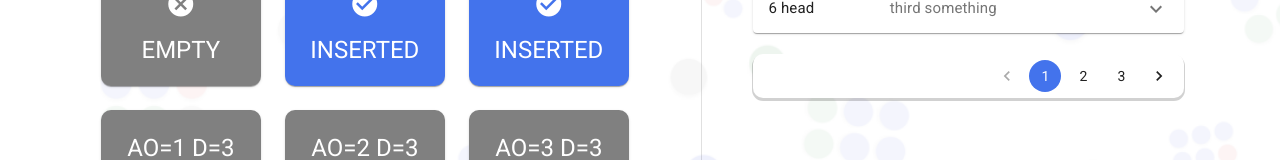
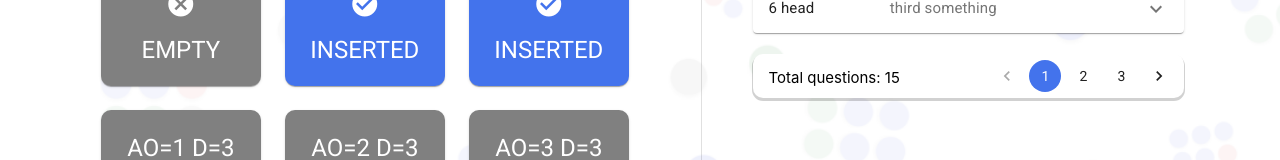
Before and after one commit to IvanLuksic/LearnIO, a React (Create React App) app in the folder learnio/: page /topic/1 in a window 1280 px wide. Shown: the part 551-711 px from the top of the page. Built offline with nearby package versions, Linux system fonts and the light colour scheme.

Commit message:
minor tweaks

```diff
--- a/learnio/src/components/admin/AddAccordion.jsx
+++ b/learnio/src/components/admin/AddAccordion.jsx
@@ -18,21 +18,6 @@ import Grid from '@material-ui/core/Grid';
 
 
 const useStyles = makeStyles((theme)=>({
-    background:{
-        position: 'absolute',
-        backgroundImage:"url("+backgroundIMG+")",
-        backgroundSize: "cover",
-        backgroundPosition: "fixed",
-        backgroundAttachment: "fixed",
-        backgroundRepeat: "repeat-y",
-        width: "100%",
-        [theme.breakpoints.down('sm')]: {
-          minHeight: "100vh",
-        },
-        [theme.breakpoints.up('md')]: {
-          minHeight: "200vh",
-        },
-    },
     root: {
         backgroundColor: 'transparent',
         width: '90%',
@@ -148,8 +133,10 @@ function AddAccordion(props) {
                 <Typography>{props.text}</Typography>
               </Grid>
               <Grid container md={3} xs={4} direction="row" justify="flex-end" alignItems="center">
+              <Button onClick={()=>handleOpen()} className={classes.iconButtons}><Icon style={{color:"#4372ec",fontSize:'2em'}}>edit_outlined_icon </Icon></Button>
                   <Popup
-                  trigger = {<Button className={classes.iconButtons}><Icon style={{color:"#4372ec",fontSize:'2em'}}>edit_outlined_icon </Icon></Button>}
+                    open={props.openEdit===question.id && open}
+                    onClose={handleClose}
                     modal nested fixed>
                   {
                     <EditQuestionPU popUpClose={handleClose} style={{borderRadius:'25px'}} questChange={props.questChange} prop={question} changeText={props.changeText}/>
@@ -163,6 +150,7 @@ function AddAccordion(props) {
         </div>
       ))}
       <div className={classes.pagin}>
+        <p className={classes.accHeading} style={{float: 'left', margin: '10px'}}>Total questions: {props.questions.length}</p>
         <Pagination style={{display: 'flex', justifyContent:'flex-end'}} count={props.pageCount} page={props.page} onChange={changePage} color="primary" />
       </div>
       </div>
--- a/learnio/src/components/admin/AddQuestPU.jsx
+++ b/learnio/src/components/admin/AddQuestPU.jsx
@@ -6,7 +6,6 @@ import TextField from '@material-ui/core/TextField';
 import Grid from '@material-ui/core/Grid';
 import Divider from '@material-ui/core/Divider';
 import Icon from '@material-ui/core/Icon';
-
 
 const useStyles = makeStyles((theme) => ({
   grupaBotuna:{
@@ -121,8 +120,6 @@ function AddQuestPU(props) {
 
   const quest = {id: 0, heading:"new head", secondary:"new something", photo:false, url:'', text:''};
 
-
-
   const classes = useStyles();
 //dropdown button---------------------
 
@@ -135,6 +132,7 @@ function AddQuestPU(props) {
     quest.id = ID;
     props.questAdd(quest);
     props.popUpClose();
+    props.changePage(ID);
     props.forceUpdate();
   }
 //------------------------
--- a/learnio/src/components/admin/EditQuestion.jsx
+++ b/learnio/src/components/admin/EditQuestion.jsx
@@ -1,6 +1,5 @@
 import React, {useState} from 'react';
 import { makeStyles} from '@material-ui/core/styles';
-import backgroundIMG from '../../images/learniobg10-15.png';
 import Typography from '@material-ui/core/Typography';
 import Button from '@material-ui/core/Button';
 import Popup from 'reactjs-popup';
@@ -10,21 +9,6 @@ import Icon from '@material-ui/core/Icon';
 import AddAccordion from './AddAccordion.jsx';
 
 const useStyles = makeStyles((theme)=>({
-    background:{
-        position: 'absolute',
-        backgroundImage:"url("+backgroundIMG+")",
-        backgroundSize: "cover",
-        backgroundPosition: "fixed",
-        backgroundAttachment: "fixed",
-        backgroundRepeat: "repeat-y",
-        width: "100%",
-        [theme.breakpoints.down('sm')]: {
-          minHeight: "100vh",
-        },
-        [theme.breakpoints.up('md')]: {
-          minHeight: "200vh",
-        },
-    },
     root: {
         backgroundColor: 'transparent',
         width: '90%',
@@ -104,19 +88,11 @@ const useStyles = makeStyles((theme)=>({
   }
 }));
 
-function Background() {
-    const classes = useStyles();
-    return(
-    <div className={classes.background}>
-        <EditQuestion/>
-    </div>
-    )
-}
-
-export function EditQuestion(props) {
+function EditQuestion(props) {
     const classes = useStyles();
     const [text, setText] = useState("nesto");
     const [expandedQuestion,setExpandedQuestion]=useState(false);
+    const [openEdit, setOpenEdit]=useState(false);
     const [open, setOpen] = useState(false);
 
     let nextID;
@@ -132,10 +108,14 @@ export function EditQuestion(props) {
 
     const [pageCount, setPageCount] = useState((rowLen+(6-((rowLen)%6)))/6);
 
+  const changeOpenEdit=(value)=>{
+      setOpenEdit(value);
+  };
   const handleChange = (panel) => (event, isExpanded) => {
     props.changeExpanded( isExpanded? panel.id:false);
     setText(panel.text);
     setExpandedQuestion(panel);
+    changeOpenEdit(isExpanded? panel.id:false);
   };
   const changeText=(value)=>{
     setText(value);
@@ -174,16 +154,17 @@ export function EditQuestion(props) {
               <Typography style={{marginLeft:'-3%'}} className={classes.Heading}>Question</Typography>
               <Button onClick={()=>handleOpen()} className={classes.addButton}><Icon style={{color:"white"}}>add_circle</Icon></Button>
                 <Popup
-                  closeOnDocumentClick
                   open={open}
                   onOpen={handleOpen}
                   onClose={handleClose}
                   modal nested fixed>
-                  {<AddQuestPU popUpClose={handleClose} forceUpdate={props.forceUpdate} nextID={nextID} changeText={changeText} questAdd={handleAdd}/>}
+                  {
+                    <AddQuestPU popUpClose={handleClose} changePage={props.jumpToPage} forceUpdate={props.forceUpdate} nextID={nextID} changeText={changeText} questAdd={handleAdd}/>
+                    }
                 </Popup>
             </div>
             {
-              props.questions ? <div style={{position:'relative', marginTop:'5%'}}><AddAccordion resetExpanded={resetExpanded} popUpClose={handleClose} handlePages={handlePages} topQ={topQ} pageCount={pageCount} handleChange={handleChange} changeText={changeText} text={text} handleDelete={handleDelete} page={props.page} changePage={props.changePage} expanded={props.expanded} changeExpanded={props.changeExpanded} questChange={props.questChange} questions={props.questions}/></div>
+              props.questions ? <div style={{position:'relative', marginTop:'5%'}}><AddAccordion resetExpanded={resetExpanded} popUpClose={handleClose} handlePages={handlePages} topQ={topQ} pageCount={pageCount} handleChange={handleChange} changeText={changeText} text={text} handleDelete={handleDelete} page={props.page} changePage={props.changePage} expanded={props.expanded} changeExpanded={props.changeExpanded} questChange={props.questChange} questions={props.questions} openEdit={openEdit}/></div>
               : <div style={{position:'relative', marginTop:'5%'}}><Typography style={{display:'flex', justifyContent:'center', color:'gray'}}>No questions added</Typography></div>
             }
             </div>
@@ -191,4 +172,4 @@ export function EditQuestion(props) {
     )
 }
 
-export default Background;
+export default EditQuestion;
--- a/learnio/src/components/admin/MatricaAdmin.jsx
+++ b/learnio/src/components/admin/MatricaAdmin.jsx
@@ -4,7 +4,7 @@ import Grid from '@material-ui/core/Grid';
 import backgroundIMG from '../../images/learniobg10-15.png';
 import { makeStyles} from '@material-ui/core/styles';
 import Divider from '@material-ui/core/Divider';
-import {EditQuestion} from './EditQuestion';
+import EditQuestion from './EditQuestion';
 import DisplayMatrix from './DisplayMatrix';
 import data from './questions.json'
 
@@ -64,7 +64,6 @@ const useStyles = makeStyles((theme) => ({
 
 function useForceUpdate() {
     let [value, setState] = useState(true);
-    console.log("pozvan forceUpdate");
     return () => setState(!value);
   }
 
@@ -139,6 +138,23 @@ function MatricaAdmin(props)
         deleteQuestion(value);
         addQuestion(value);
     };
+    //
+    const getIndex = (value)=>{
+        var polja=fields;
+        var index;
+        polja.map(polje=>{
+            if(polje.ao===aoSelected && polje.d===dSelected){
+                for(var i = 0; i < polje.length; i++){
+                    console.log("hello world");
+                    if(polje.question[i]===value){
+                        index = (i+(6-((i)%6)))/6;
+                        console.log(index);
+                        changePage(index);
+                    }
+                }
+            }
+        });
+    };
 
 
     const classes = useStyles();
@@ -157,7 +173,7 @@ function MatricaAdmin(props)
             </Grid>
             <Divider  orientation="vertical" className={classes.divider} flexItem/>
             <Grid container item md={5} sm={12} xs={12} direction="row" alignContent="flex-start" alignItems="flex-start" justify="center" className={classes.questionsTable}>
-                <EditQuestion forceUpdate={forceUpdate} page={page} changePage={changePage} questChange={changeQuestion} questAdd={addQuestion} questDelete={deleteQuestion} expanded={expanded} changeExpanded={changeExpanded} questions={(fields[(aoSelected+aoLVL*(dSelected-1)-1)].question.length!==0) ? fields[(aoSelected+aoLVL*(dSelected-1)-1)].question : null }/>
+                <EditQuestion forceUpdate={forceUpdate} page={page} jumpToPage={getIndex} changePage={changePage} questChange={changeQuestion} questAdd={addQuestion} questDelete={deleteQuestion} expanded={expanded} changeExpanded={changeExpanded} questions={(fields[(aoSelected+aoLVL*(dSelected-1)-1)].question.length!==0) ? fields[(aoSelected+aoLVL*(dSelected-1)-1)].question : null }/>
             </Grid>
         </Grid>
         </div>
```
